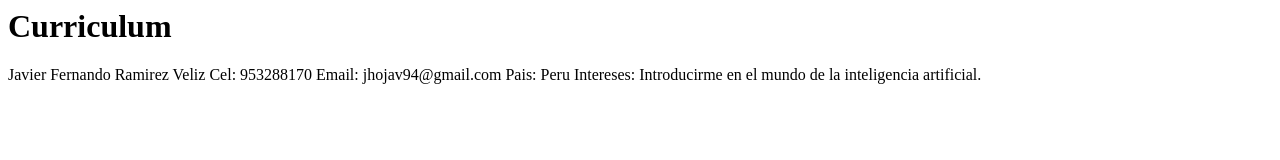
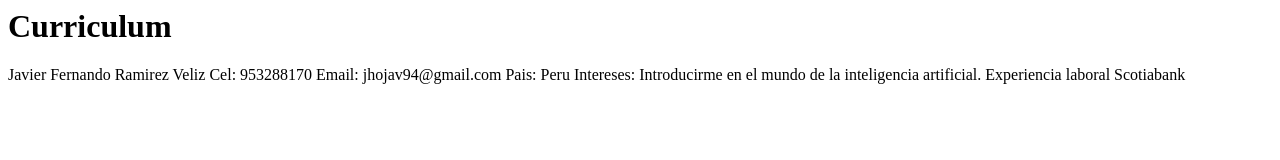
Before and after one commit to jhojav94/AmazingPresentation, a plain HTML site: page index.html in a window 1280 px wide. Drawn offline with Linux system fonts and the light colour scheme.

Commit message:
añadir experiencia laboral

```diff
--- a/index.html
+++ b/index.html
@@ -12,6 +12,8 @@
             Intereses:
                 Introducirme en el mundo de la inteligencia artificial.
 
+            Experiencia laboral
+                Scotiabank
         </p>
     </body>
 </html>
```
